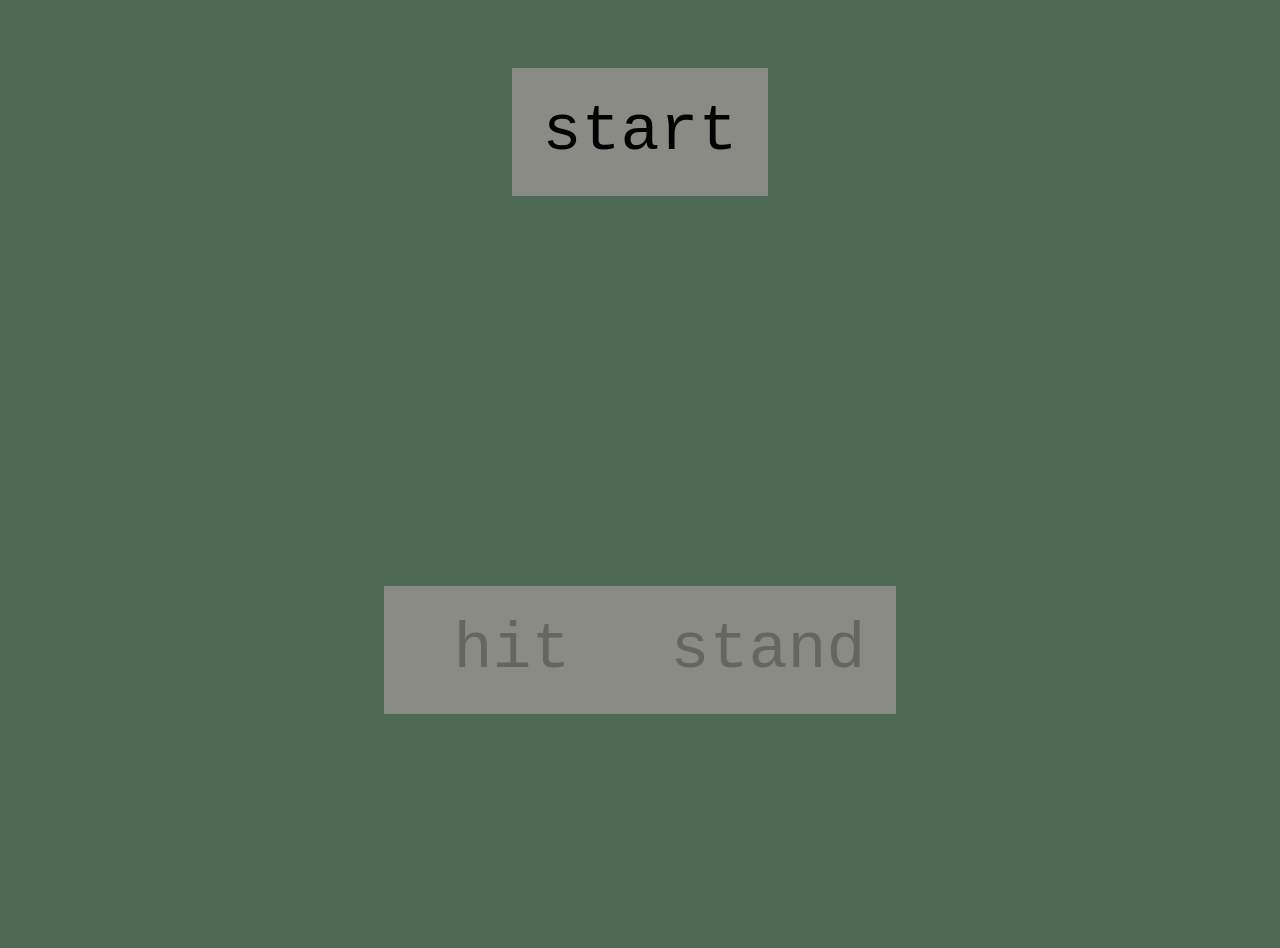
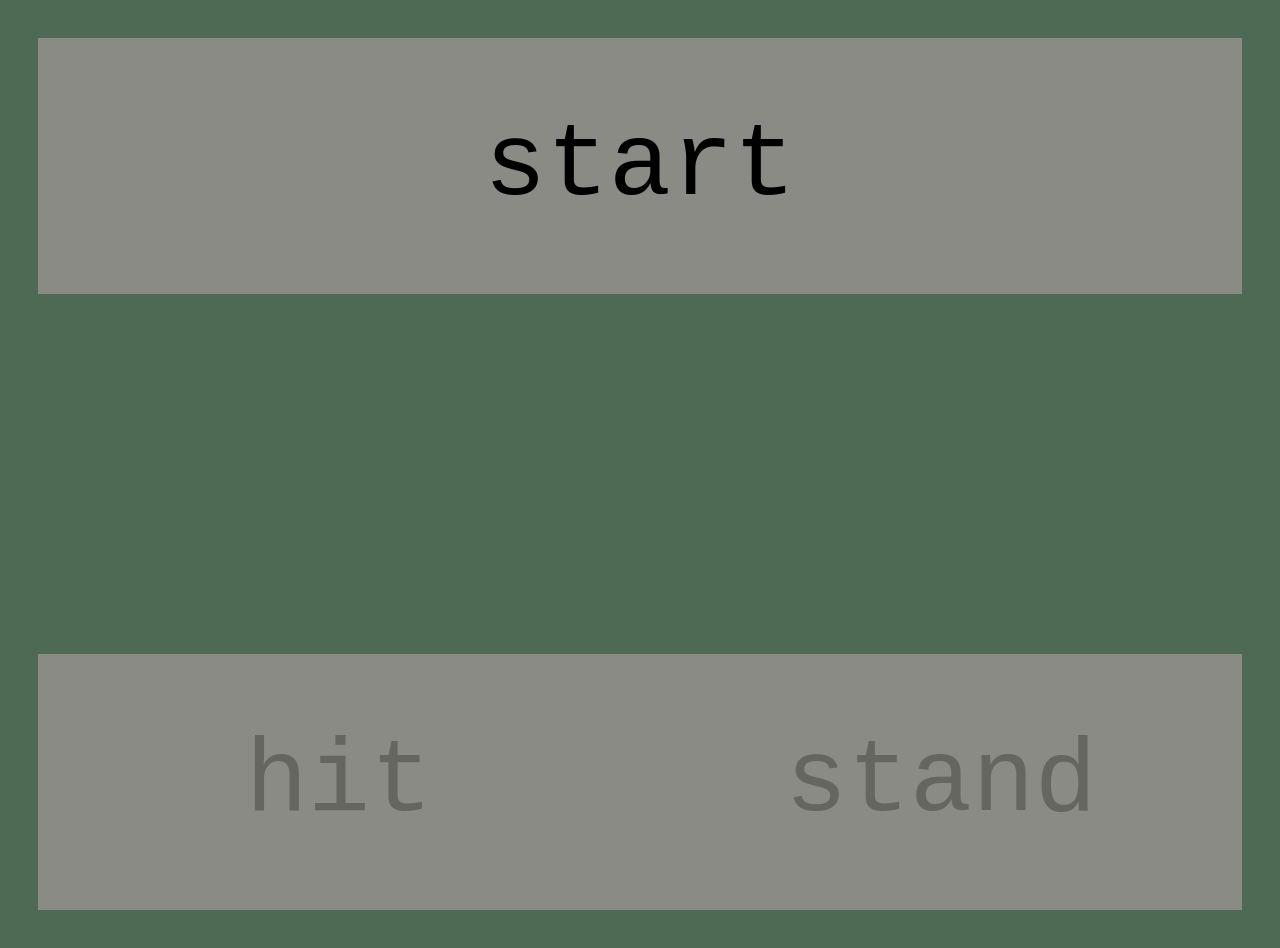
Before and after one commit to SrCubik/blackjacktest, a plain HTML site: page index.html in a window 1280 px wide. Before the commit the page ends 800 px from the top, so only its background shows below. Drawn offline with Linux system fonts and the light colour scheme.

Commit message:
Update blackjack.css

```diff
--- a/blackjack.css
+++ b/blackjack.css
@@ -17,7 +17,7 @@ img {
     background-color: rgb(139, 139, 133);
     text-align: center;
     padding: 20px;
-    font-size: 500%;
+    font-size: 8em;
     font-family: monospace;
     font-style: bold;
     border: none;
@@ -25,8 +25,12 @@ img {
     -webkit-user-select: none;
     -ms-user-select: none;
     user-select: none;
-    height: 10vw;
-    width: 20vw;
+    height: 20vw;
+    width: 200vw;
+    display: flex;
+    justify-content: center;
+    align-items: center;
+    margin: auto;
 }
 .buttons:hover{
     background-color: rgb(78, 78, 78);
@@ -60,6 +64,6 @@ img {
 }
 @media (max-width:600px) {
     .buttons{
-       font-size: 10vw; ;
+       font-size: 4em;
     }
 }
```
